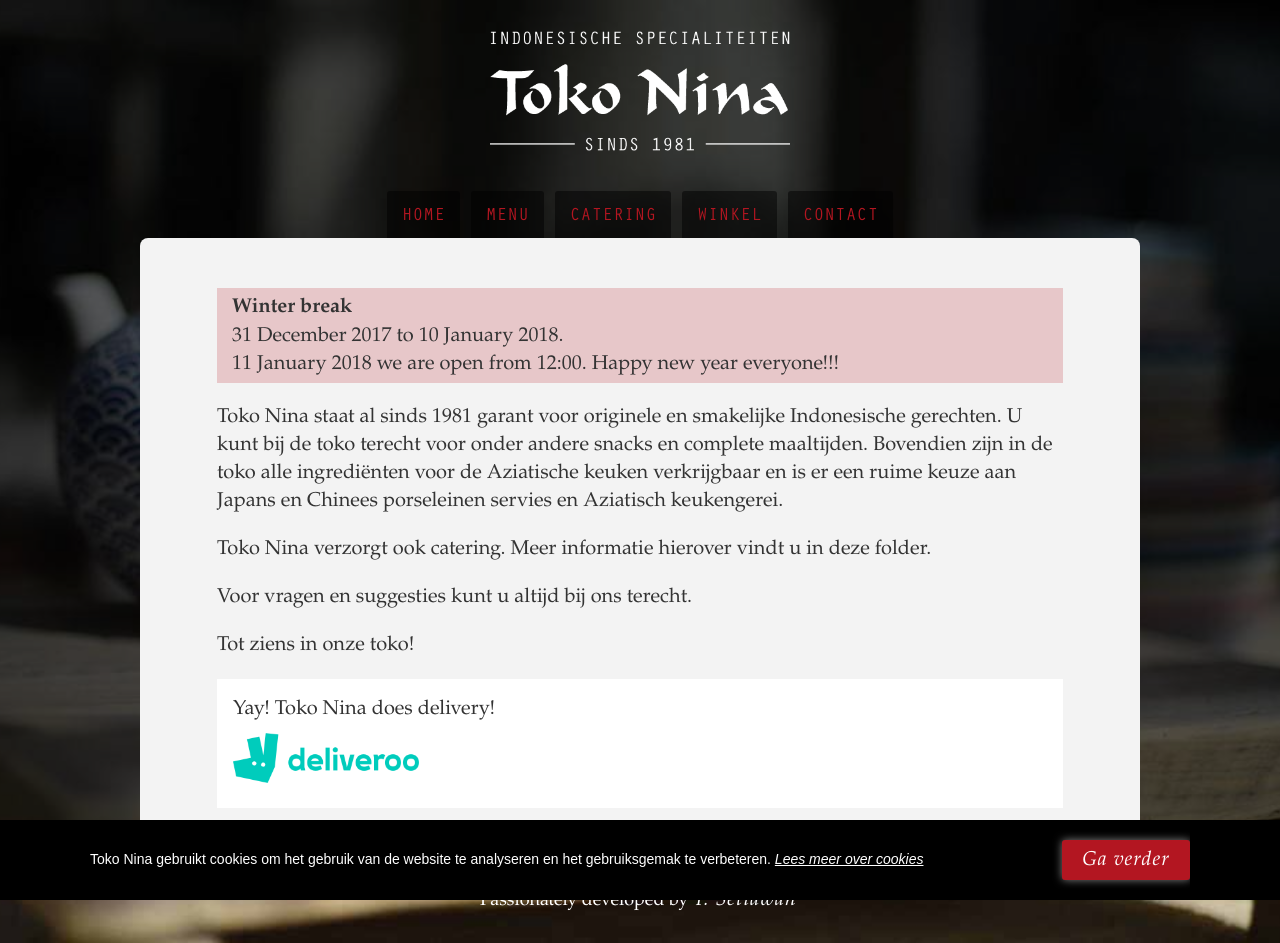
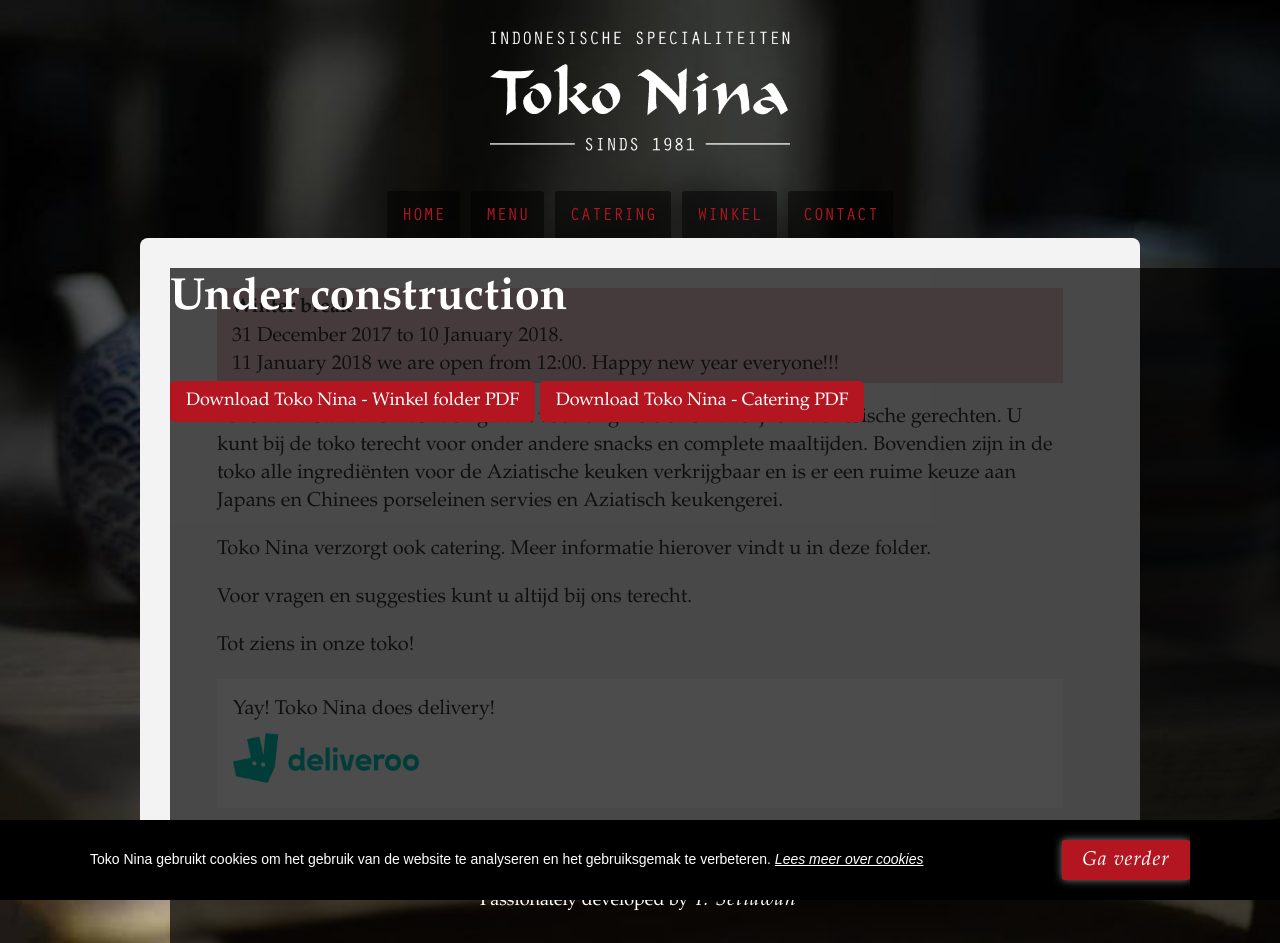
Before and after one commit to tokonina/tokonina.github.io, a Jekyll site: the page built from index.html, in a window 1280 px wide. Built offline with Jekyll 4.4.1, drawn with Linux system fonts in a browser that asks for light colours.

Commit message:
under construction

```diff
--- a/catering.html
+++ b/catering.html
@@ -14,7 +14,7 @@
         <h4 class="h5 italic">Allereerst bedankt voor uw interesse voor onze cateringservice. Onderstaand zijn de mogelijke combinaties voor de catering. <br>
         U kunt uit alle gerechten kiezen die ook op internet staan vermeld.</h4>
 
-        <a href="/img/tokonina_catering.pdf" target="_blank" class="download">Download Toko Nina - Catering PDF</a>
+        <a href="/img/foldertokoninacatering2018.pdf" target="_blank" class="download">Download Toko Nina - Catering PDF</a>
 
         <dl class="cf">
           <dt>1 vlees 2 groenten met witte rijst</dt>
--- a/index.html
+++ b/index.html
@@ -10,6 +10,11 @@
 >
   {% include header.html %}
   <article class="content-box">
+    <section style="width: 100%; height: 100%; position: fixed; z-index: 9999; background: rgba(0, 0, 0, 0.7); color: #FFF;">
+      <h2>Under construction</h2>
+      <a style="display: inline-block; padding: 8px 16px; background: #b31621; color: #fff" href="/img/foldertokonina2018.pdf" target="_blank" class="download">Download Toko Nina - Winkel folder PDF</a>
+      <a style="display: inline-block; padding: 8px 16px; background: #b31621; color: #fff" href="/img/foldertokoninacatering2018.pdf" target="_blank" class="download">Download Toko Nina - Catering PDF</a>
+    </section>
     <div class="textbox">
       <p style="background: rgba(179, 22, 33, 0.2); padding: 5px 15px;">
         <strong>Winter break</strong>
--- a/menu.html
+++ b/menu.html
@@ -202,7 +202,7 @@
           <dt>Vegetarisch 6 gerechten</dt>
           <dd>&euro;11,00</dd>
         </dl>
-        <a href="/img/foldertokonina2015.pdf" target="_blank" class="download">Download Toko Nina - Winkel folder PDF</a>
+        <a href="/img/foldertokonina2018.pdf" target="_blank" class="download">Download Toko Nina - Winkel folder PDF</a>
 
         <ul>
           <li class="strong italic">Wij adviseren grote bestellingen van te voren te bestellen.(wij gebruiken geen ve-tsin (MSG/E621) in onze gerechten)</li>
```
Also changed, not shown: 3 other files.
